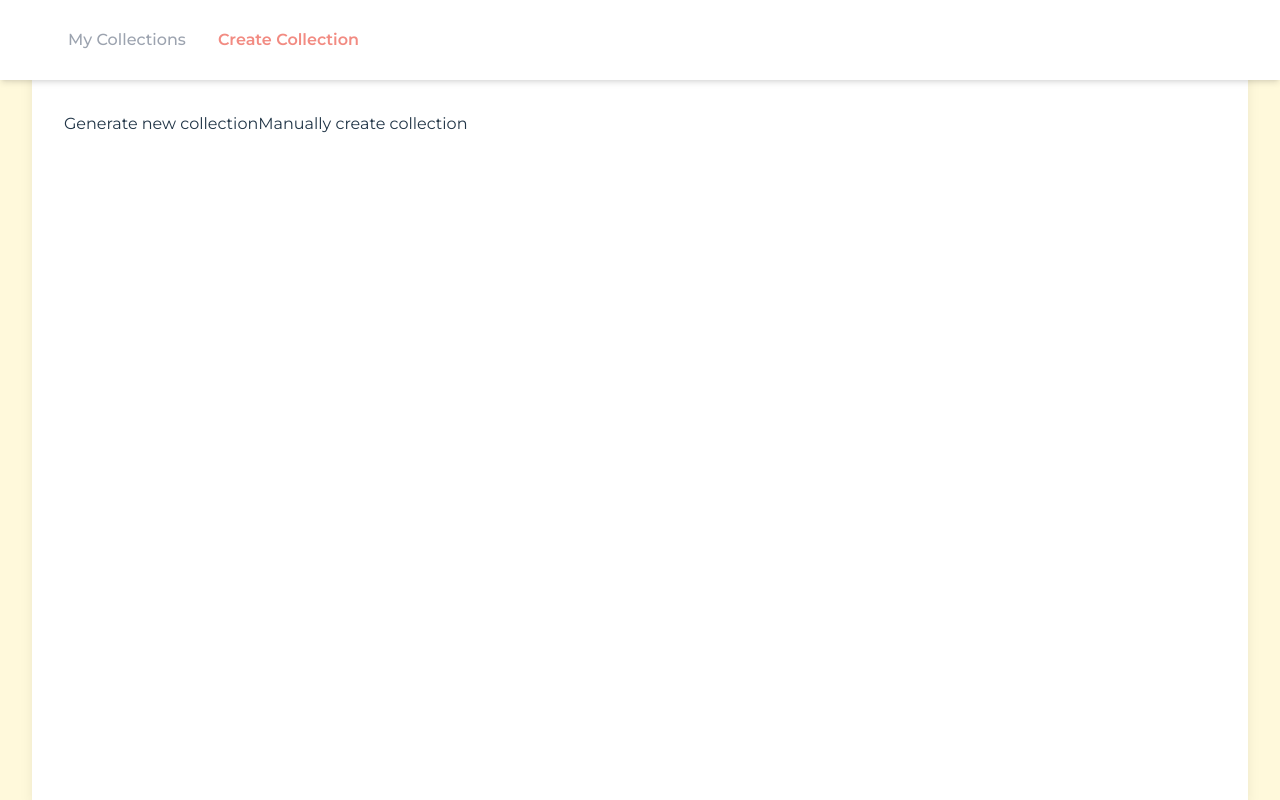
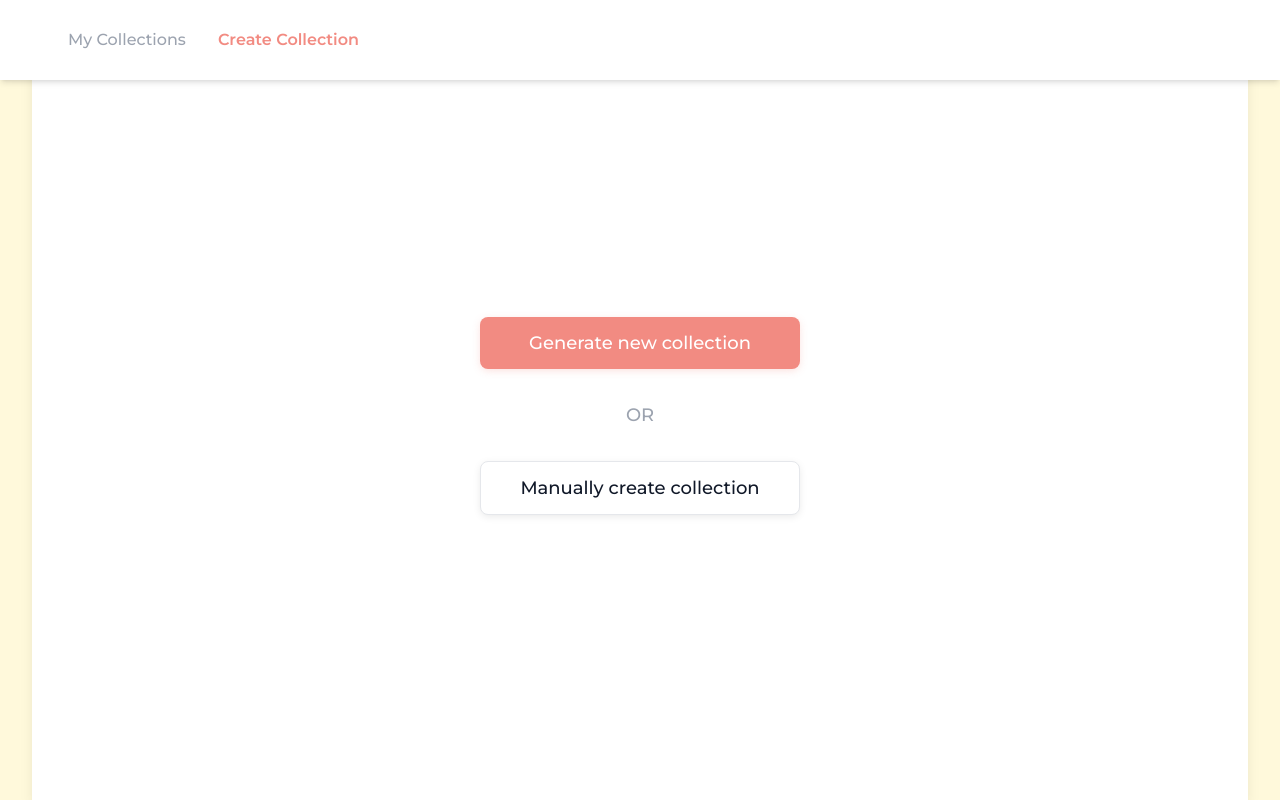
Before and after one commit to wagyobeef/pokenest, a React (Vite) app in the folder frontend/: page /create-collection in a window 1280 px wide. Built offline with nearby package versions, Linux system fonts and the light colour scheme.

Commit message:
create collection screen

```diff
--- a/frontend/src/CreateCollectionPage/CreateCollectionPage.tsx
+++ b/frontend/src/CreateCollectionPage/CreateCollectionPage.tsx
@@ -1,17 +1,32 @@
 import { useNavigate } from "react-router-dom";
 import MainPage from "../components/MainPage";
+import Button from "../components/Button";
 
 const CreateCollectionPage = () => {
   const navigate = useNavigate();
 
   return (
     <MainPage>
-      <button onClick={() => navigate("/generate-collection")}>
-        Generate new collection
-      </button>
-      <button onClick={() => navigate("/create-manual-collection")}>
-        Manually create collection
-      </button>
+      <div className="flex items-center justify-center h-[calc(100vh-12rem)]">
+        <div className="flex flex-col items-center gap-4 w-80">
+          <Button
+            size="large"
+            fullWidth
+            onClick={() => navigate("/generate-collection")}
+          >
+            Generate new collection
+          </Button>
+          <p className="my-4 text-[#9CA3AF] text-lg font-medium">OR</p>
+          <Button
+            size="large"
+            variant="secondary"
+            fullWidth
+            onClick={() => navigate("/create-manual-collection")}
+          >
+            Manually create collection
+          </Button>
+        </div>
+      </div>
     </MainPage>
   );
 };
--- a/frontend/src/MyCollectionsPage/MyCollectionsPage.tsx
+++ b/frontend/src/MyCollectionsPage/MyCollectionsPage.tsx
@@ -1,11 +1,19 @@
 import MainPage from "../components/MainPage";
-import { useState } from "react";
+import { useState, useEffect } from "react";
 import Button from "../components/Button";
 import { useNavigate } from "react-router-dom";
 
 const MyCollectionsPage = () => {
   const [collections, setCollections] = useState<object[]>([]);
   const navigate = useNavigate();
+
+  useEffect(() => {
+    // const fetchCollections = async () => {
+    //   const response = await fetch("/api/collections");
+    //   const data = await response.json();
+    //   setCollections(data);
+    // };
+  }, []);
 
   return (
     <MainPage>
--- a/frontend/src/components/Button.tsx
+++ b/frontend/src/components/Button.tsx
@@ -3,12 +3,14 @@ import { ButtonHTMLAttributes } from "react";
 interface ButtonProps extends ButtonHTMLAttributes<HTMLButtonElement> {
   variant?: "primary" | "secondary";
   size?: "small" | "medium" | "large";
+  fullWidth?: boolean;
 }
 
 const Button = ({
   children,
   variant = "primary",
   size = "medium",
+  fullWidth = false,
   className = "",
   ...props
 }: ButtonProps) => {
@@ -28,9 +30,11 @@ const Button = ({
       "bg-white text-gray-900 border border-gray-200 hover:border-gray-300 shadow-[0_2px_8px_-1px_rgba(0,0,0,0.1)]",
   };
 
+  const widthStyle = fullWidth ? "w-full" : "";
+
   return (
     <button
-      className={`${baseStyles} ${sizeStyles[size]} ${variantStyles[variant]} ${className}`}
+      className={`${baseStyles} ${sizeStyles[size]} ${variantStyles[variant]} ${widthStyle} ${className}`}
       {...props}
     >
       {children}
```
